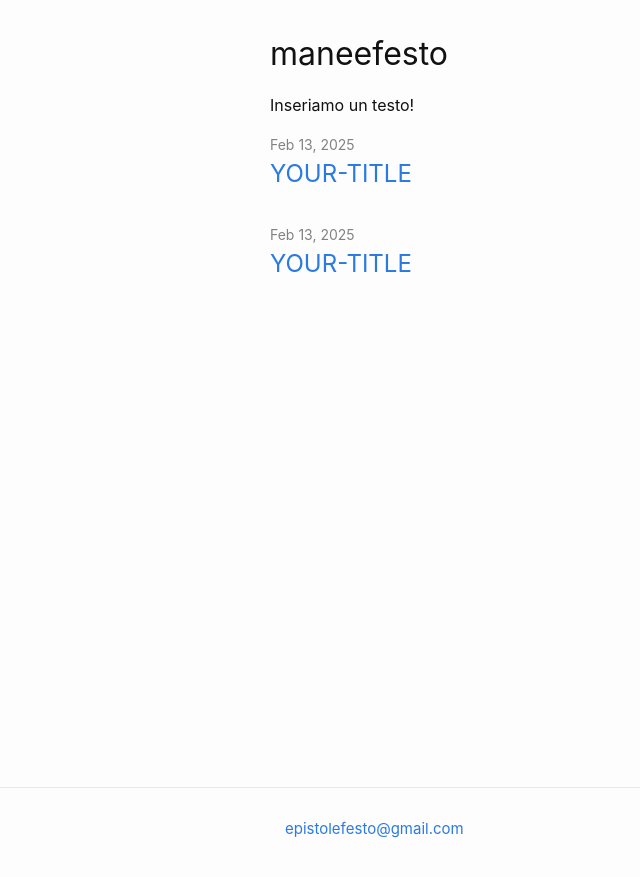
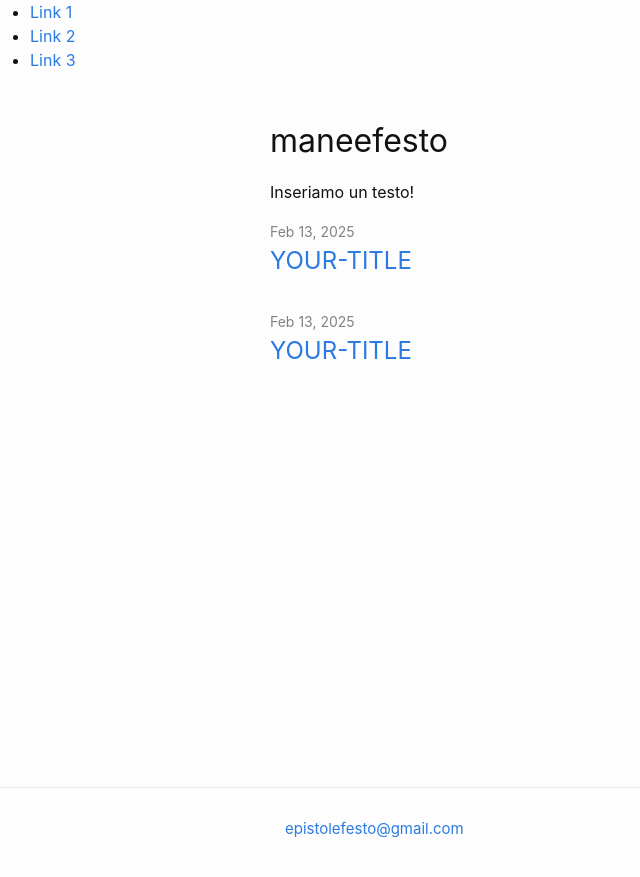
Before and after one commit to maneefesto/manefesto, a Jekyll site: the page built from index.md, in a window 1280 px wide. Shown: the top 877 px of the page, without its empty margins (0-640 px from the left). Built offline with Jekyll 4.4.1, drawn with Linux system fonts in a browser that asks for light colours; our own code applies the rules of GitHub Pages for plain Markdown files.

Commit message:
test 2 col

```diff
--- a/_layouts/base.html
+++ b/_layouts/base.html
@@ -4,6 +4,23 @@
   {%- include head.html -%}
 
   <body>
+    <div class="container">
+      <div class="row">
+        <aside class="col-md-3">
+          <!-- Sidebar content -->
+          <nav>
+            <ul>
+              <li><a href="#">Link 1</a></li>
+              <li><a href="#">Link 2</a></li>
+              <li><a href="#">Link 3</a></li>
+            </ul>
+          </nav>
+        </aside>
+        <div class="col-md-9">
+          <!-- Main content -->
+        </div>
+      </div>
+    </div>
 
     <main class="page-content" aria-label="Content">
       <div class="wrapper">
--- a/_sass/minima/custom-styles.scss
+++ b/_sass/minima/custom-styles.scss
@@ -4,3 +4,30 @@
 .post-content {
     font-family: $post-font-family;
 }
+
+
+.container {
+    display: flex;
+}
+
+.sidebar {
+    width: 25%;
+    padding: 20px;
+    background-color: #f4f4f4;
+}
+
+.main-content {
+    width: 75%;
+    padding: 20px;
+}
+
+@media (max-width: 768px) {
+    .container {
+        flex-direction: column;
+    }
+
+    .sidebar,
+    .main-content {
+        width: 100%;
+    }
+}
```
